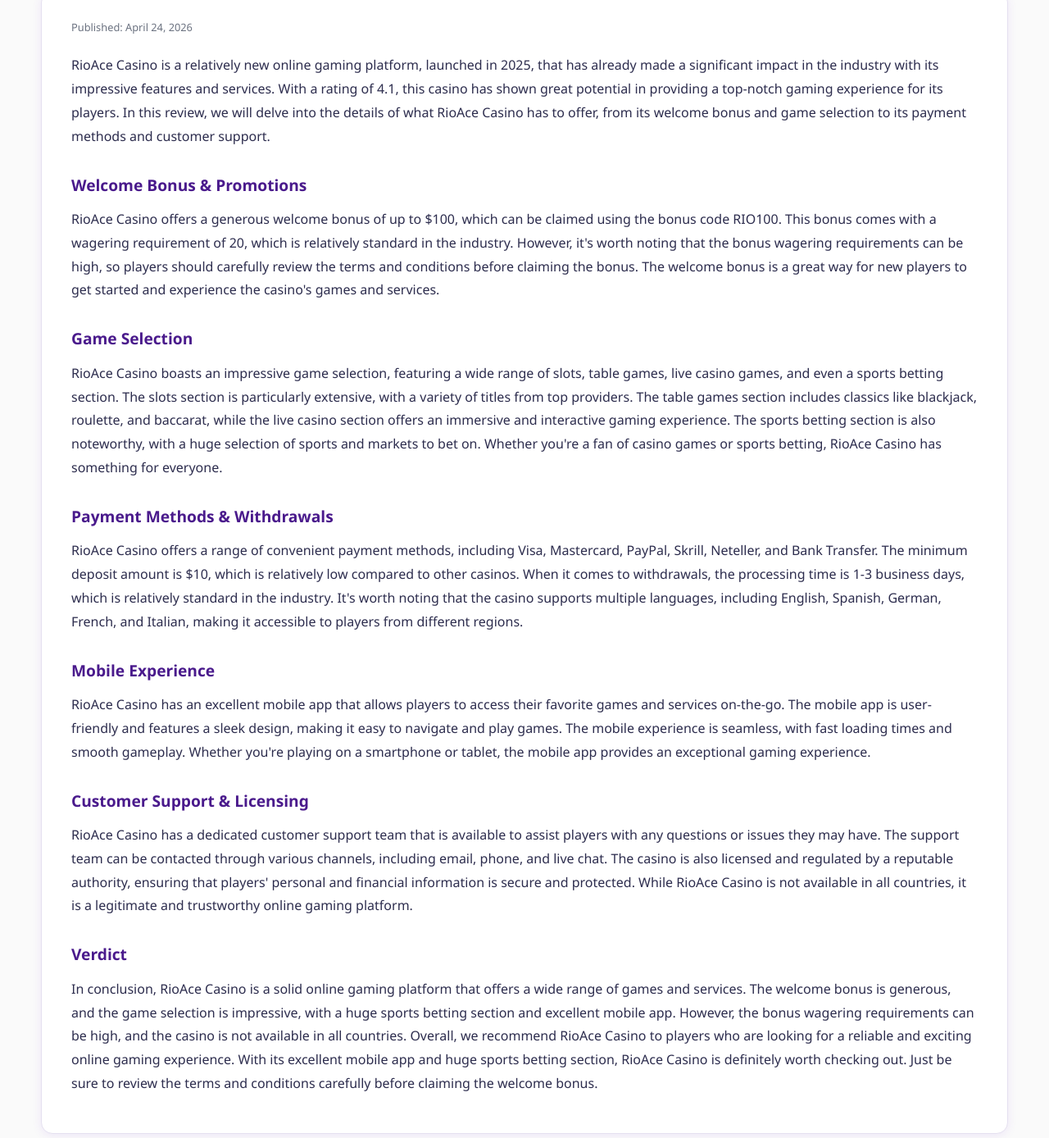
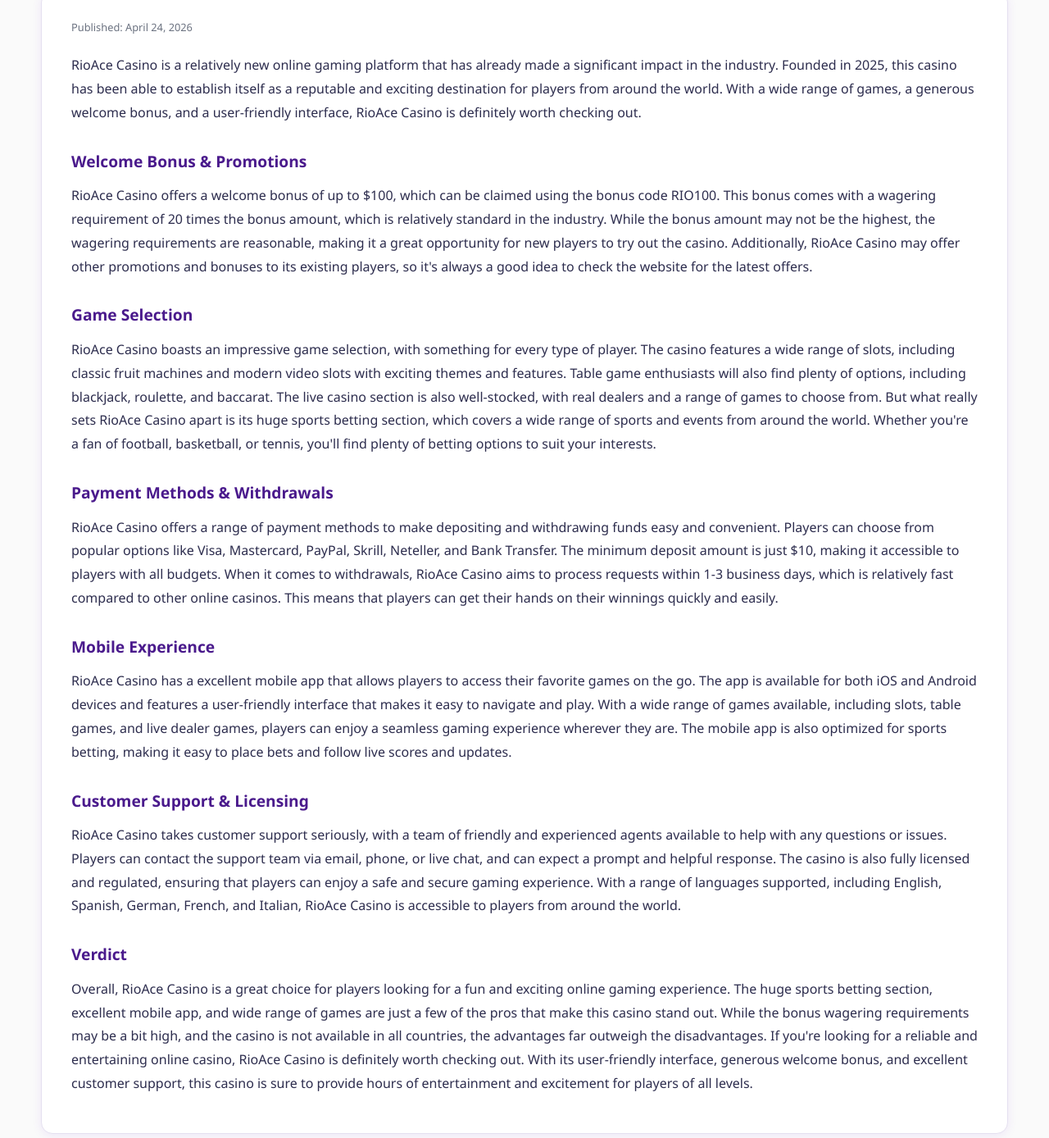
Before and after one commit to Sensasti0n90/ai-casinos-discord, a website: page site/reviews/rioace-casino.html in a window 1280 px wide. Shown: the part 612-2000 px from the top of the page at 82% size. Drawn offline with Linux system fonts and the light colour scheme.

Commit message:
🎰 Discord trigger: RioAce Casino review

```diff
--- a/data/rioace-casino.meta.json
+++ b/data/rioace-casino.meta.json
@@ -42,5 +42,5 @@
     "sports betting",
     "mobile-friendly"
   ],
-  "publishedDate": "2026-04-24T06:56:49.180Z"
+  "publishedDate": "2026-04-24T07:03:28.729Z"
 }
--- a/site/reviews/rioace-casino.html
+++ b/site/reviews/rioace-casino.html
@@ -101,25 +101,25 @@
     <!-- ── Review body (AI-generated) ──────── -->
     <article class="review-body">
       <p class="publish-date">Published: April 24, 2026</p>
-      <p>RioAce Casino is a relatively new online gaming platform, launched in 2025, that has already made a significant impact in the industry with its impressive features and services. With a rating of 4.1, this casino has shown great potential in providing a top-notch gaming experience for its players. In this review, we will delve into the details of what RioAce Casino has to offer, from its welcome bonus and game selection to its payment methods and customer support.</p>
+      <p>RioAce Casino is a relatively new online gaming platform that has already made a significant impact in the industry. Founded in 2025, this casino has been able to establish itself as a reputable and exciting destination for players from around the world. With a wide range of games, a generous welcome bonus, and a user-friendly interface, RioAce Casino is definitely worth checking out.</p>
 
 <h2>Welcome Bonus & Promotions</h2>
-<p>RioAce Casino offers a generous welcome bonus of up to $100, which can be claimed using the bonus code RIO100. This bonus comes with a wagering requirement of 20, which is relatively standard in the industry. However, it's worth noting that the bonus wagering requirements can be high, so players should carefully review the terms and conditions before claiming the bonus. The welcome bonus is a great way for new players to get started and experience the casino's games and services.</p>
+<p>RioAce Casino offers a welcome bonus of up to $100, which can be claimed using the bonus code RIO100. This bonus comes with a wagering requirement of 20 times the bonus amount, which is relatively standard in the industry. While the bonus amount may not be the highest, the wagering requirements are reasonable, making it a great opportunity for new players to try out the casino. Additionally, RioAce Casino may offer other promotions and bonuses to its existing players, so it's always a good idea to check the website for the latest offers.</p>
 
 <h2>Game Selection</h2>
-<p>RioAce Casino boasts an impressive game selection, featuring a wide range of slots, table games, live casino games, and even a sports betting section. The slots section is particularly extensive, with a variety of titles from top providers. The table games section includes classics like blackjack, roulette, and baccarat, while the live casino section offers an immersive and interactive gaming experience. The sports betting section is also noteworthy, with a huge selection of sports and markets to bet on. Whether you're a fan of casino games or sports betting, RioAce Casino has something for everyone.</p>
+<p>RioAce Casino boasts an impressive game selection, with something for every type of player. The casino features a wide range of slots, including classic fruit machines and modern video slots with exciting themes and features. Table game enthusiasts will also find plenty of options, including blackjack, roulette, and baccarat. The live casino section is also well-stocked, with real dealers and a range of games to choose from. But what really sets RioAce Casino apart is its huge sports betting section, which covers a wide range of sports and events from around the world. Whether you're a fan of football, basketball, or tennis, you'll find plenty of betting options to suit your interests.</p>
 
 <h2>Payment Methods & Withdrawals</h2>
-<p>RioAce Casino offers a range of convenient payment methods, including Visa, Mastercard, PayPal, Skrill, Neteller, and Bank Transfer. The minimum deposit amount is $10, which is relatively low compared to other casinos. When it comes to withdrawals, the processing time is 1-3 business days, which is relatively standard in the industry. It's worth noting that the casino supports multiple languages, including English, Spanish, German, French, and Italian, making it accessible to players from different regions.</p>
+<p>RioAce Casino offers a range of payment methods to make depositing and withdrawing funds easy and convenient. Players can choose from popular options like Visa, Mastercard, PayPal, Skrill, Neteller, and Bank Transfer. The minimum deposit amount is just $10, making it accessible to players with all budgets. When it comes to withdrawals, RioAce Casino aims to process requests within 1-3 business days, which is relatively fast compared to other online casinos. This means that players can get their hands on their winnings quickly and easily.</p>
 
 <h2>Mobile Experience</h2>
-<p>RioAce Casino has an excellent mobile app that allows players to access their favorite games and services on-the-go. The mobile app is user-friendly and features a sleek design, making it easy to navigate and play games. The mobile experience is seamless, with fast loading times and smooth gameplay. Whether you're playing on a smartphone or tablet, the mobile app provides an exceptional gaming experience.</p>
+<p>RioAce Casino has a excellent mobile app that allows players to access their favorite games on the go. The app is available for both iOS and Android devices and features a user-friendly interface that makes it easy to navigate and play. With a wide range of games available, including slots, table games, and live dealer games, players can enjoy a seamless gaming experience wherever they are. The mobile app is also optimized for sports betting, making it easy to place bets and follow live scores and updates.</p>
 
 <h2>Customer Support & Licensing</h2>
-<p>RioAce Casino has a dedicated customer support team that is available to assist players with any questions or issues they may have. The support team can be contacted through various channels, including email, phone, and live chat. The casino is also licensed and regulated by a reputable authority, ensuring that players' personal and financial information is secure and protected. While RioAce Casino is not available in all countries, it is a legitimate and trustworthy online gaming platform.</p>
+<p>RioAce Casino takes customer support seriously, with a team of friendly and experienced agents available to help with any questions or issues. Players can contact the support team via email, phone, or live chat, and can expect a prompt and helpful response. The casino is also fully licensed and regulated, ensuring that players can enjoy a safe and secure gaming experience. With a range of languages supported, including English, Spanish, German, French, and Italian, RioAce Casino is accessible to players from around the world.</p>
 
 <h2>Verdict</h2>
-<p>In conclusion, RioAce Casino is a solid online gaming platform that offers a wide range of games and services. The welcome bonus is generous, and the game selection is impressive, with a huge sports betting section and excellent mobile app. However, the bonus wagering requirements can be high, and the casino is not available in all countries. Overall, we recommend RioAce Casino to players who are looking for a reliable and exciting online gaming experience. With its excellent mobile app and huge sports betting section, RioAce Casino is definitely worth checking out. Just be sure to review the terms and conditions carefully before claiming the welcome bonus.</p>
+<p>Overall, RioAce Casino is a great choice for players looking for a fun and exciting online gaming experience. The huge sports betting section, excellent mobile app, and wide range of games are just a few of the pros that make this casino stand out. While the bonus wagering requirements may be a bit high, and the casino is not available in all countries, the advantages far outweigh the disadvantages. If you're looking for a reliable and entertaining online casino, RioAce Casino is definitely worth checking out. With its user-friendly interface, generous welcome bonus, and excellent customer support, this casino is sure to provide hours of entertainment and excitement for players of all levels.</p>
     </article>
 
     <!-- ── Pros & Cons ──────────────────────── -->
```
